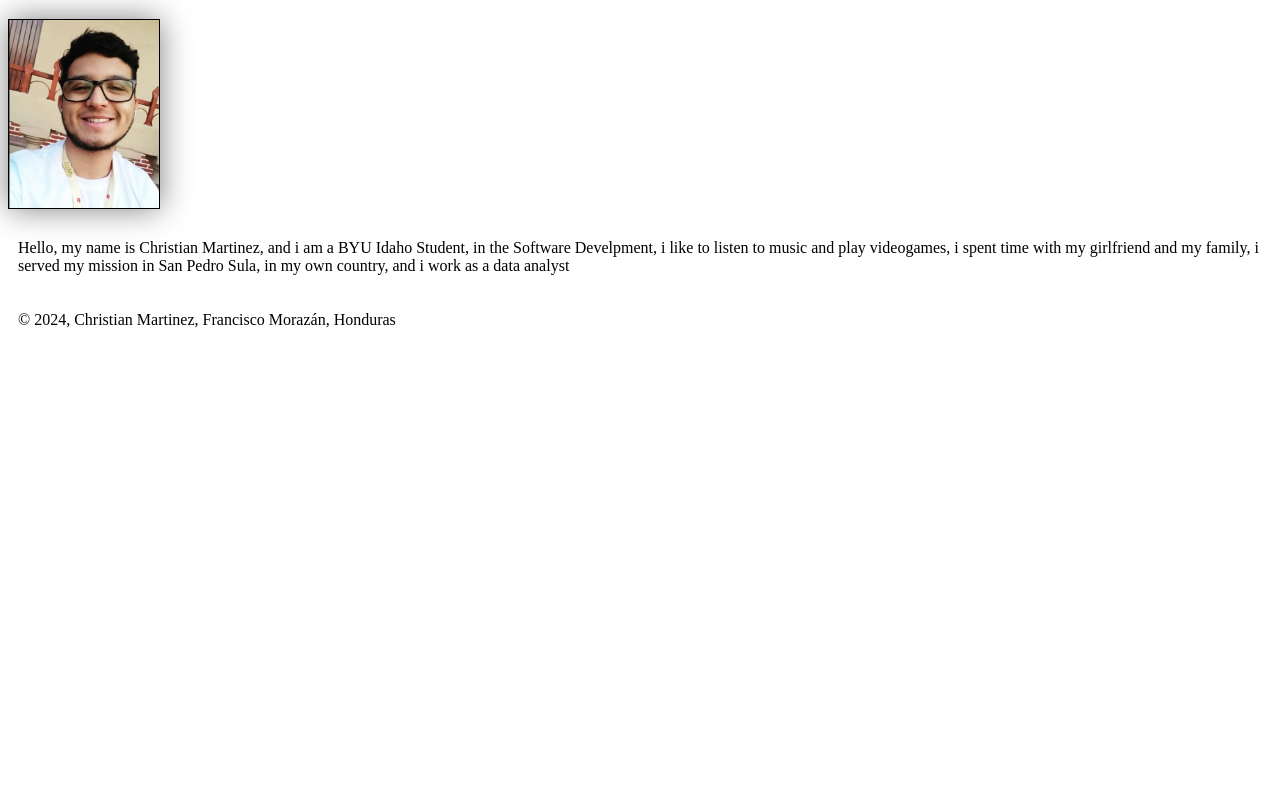
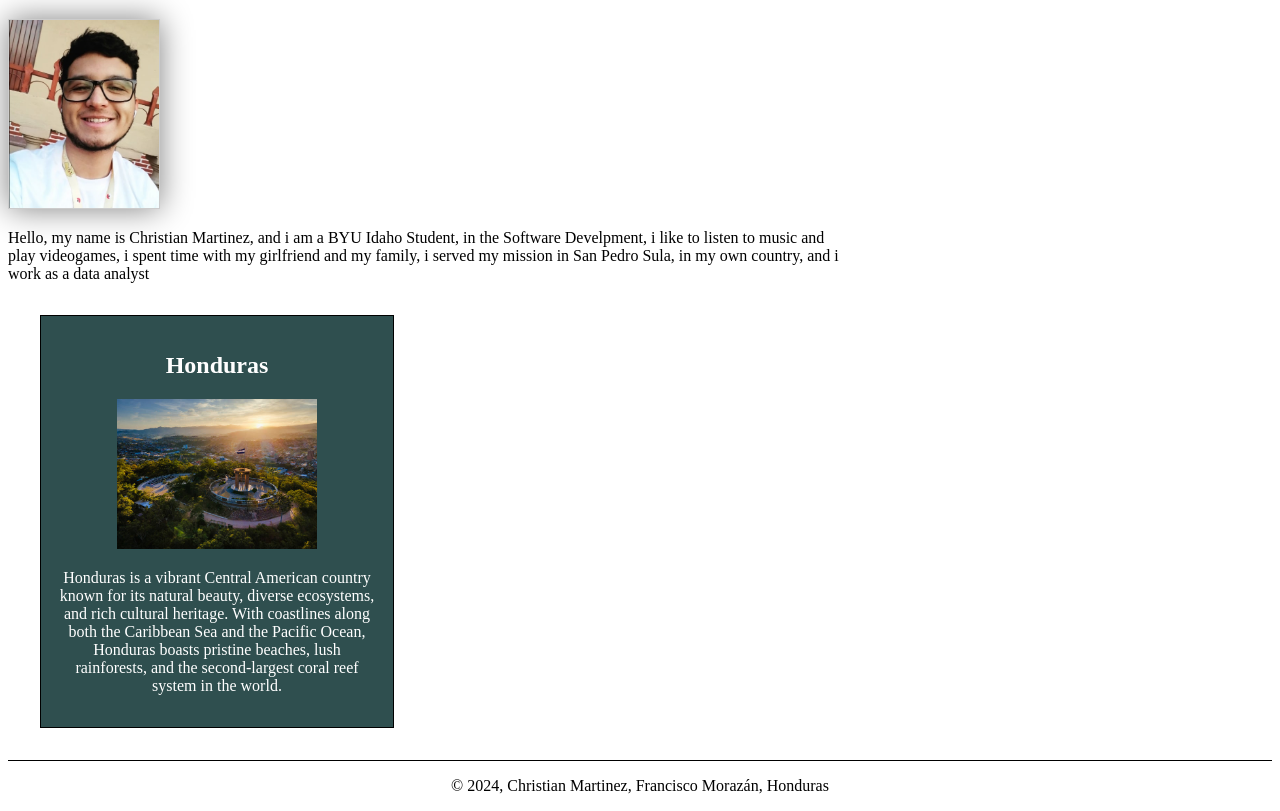
Before and after one commit to cmart1109/wdd130, a plain HTML site: page index.html in a window 1280 px wide. Shown: the part 263-1074 px from the top of the page. Before the commit the page ends 800 px from the top, so only its background shows below. Drawn offline with Linux system fonts and the light colour scheme.

Commit message:
enhancement

```diff
--- a/index.html
+++ b/index.html
@@ -3,6 +3,8 @@
 <head>
     <meta charset="UTF-8">
     <meta name="viewport" content="width=device-width, initial-scale=1.0">
+    <meta name="description" content="Christian´s description, WDD-130, Course Project">
+    <meta name="author" content="Christian Martinez">
     <title>Christian Martinez | WDD 130</title>
     <link rel="stylesheet" href="styles/styles.css">
 </head>
@@ -19,6 +21,11 @@
         <img src="images/photo.jpg" alt="Christian Martinez" width="200">
         <p>Hello, my name is Christian Martinez, and i am a BYU Idaho Student, in the Software Develpment, i like to listen to music and play videogames, i spent time with my girlfriend and my family, i served my mission in San Pedro Sula, in my own country, and i work as a data analyst</p>
     </main>
+    <aside>
+        <h2>Honduras</h2>
+        <img src="images/honduras.jpg" alt="Honduras's flag" width="200">
+        <p>Honduras is a vibrant Central American country known for its natural beauty, diverse ecosystems, and rich cultural heritage. With coastlines along both the Caribbean Sea and the Pacific Ocean, Honduras boasts pristine beaches, lush rainforests, and the second-largest coral reef system in the world.</p>
+    </aside>
     <footer>
         <p>&copy; 2024, Christian Martinez, Francisco Morazán, Honduras</p>
     </footer>
--- a/styles/styles.css
+++ b/styles/styles.css
@@ -13,14 +13,40 @@ h1 {
     color: darkblue;
 }
 
-img {
+main img {
     width: 150px;
     height: auto;
-    border: 1px solid black;
+    border: 1px solid rgba(0, 0, 0, 0.2);
     padding: 2 px;
     box-shadow: 0 0 30px gray;
 }
 
 p {
-    padding: 10px;
+    padding: 0;
 }
+
+main {
+    max-width: 840px;
+}
+
+aside {
+    width: 20rem;
+    margin: 2rem;
+    border: 1px solid, black;
+    padding: 1rem;
+    background-color:darkslategrey;
+    color: white;
+    text-align: center;
+
+}
+
+aside img {
+    width: 200px;
+    height: auto;
+}
+
+footer {
+    margin-top: 10px;
+    border-top: 1px solid black;
+    text-align: center;
+}
```
Also changed, not shown: images/honduras.jpg (added).
